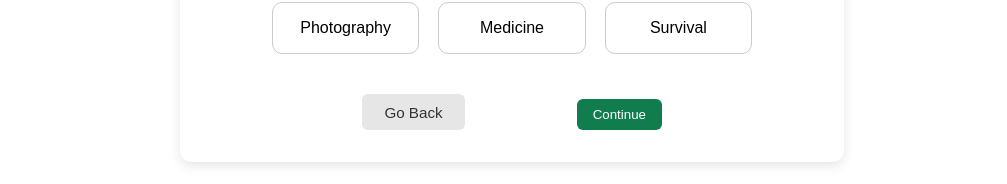
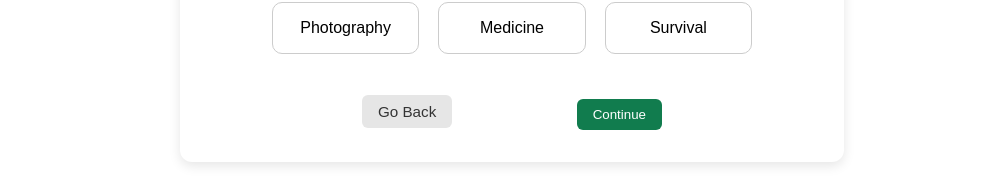
Before and after one commit to RuneHerreman/adria-client, a Vue app: page /onboarding/interests in a window 1280 px wide. Shown: the part 589-773 px from the top of the page, without its empty margins (128-1135 px from the left). Built offline with nearby package versions, Linux system fonts and the light colour scheme.

Commit message:
size of button

```diff
--- a/src/assets/css/main.css
+++ b/src/assets/css/main.css
@@ -100,10 +100,11 @@ h1::before {
     color: #333;
     border: none;
     border-radius: 6px;
-    padding: 0.6rem 1.4rem;
+    padding: 0.5rem 1rem;
     cursor: pointer;
     font-weight: 500;
     font-size: 0.95rem;
+
 }
 
 .onboarding-btn-secondary:hover {
```
